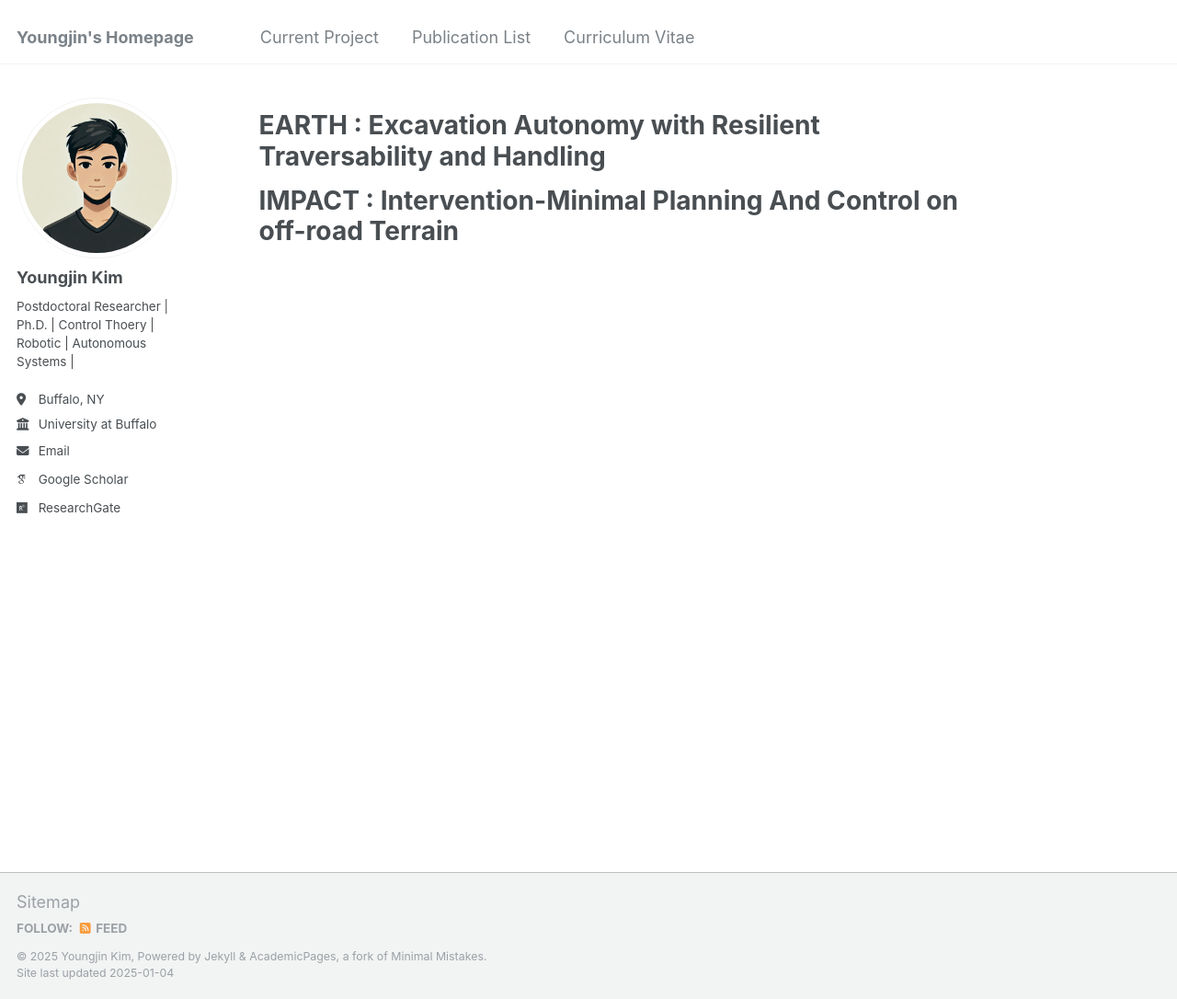
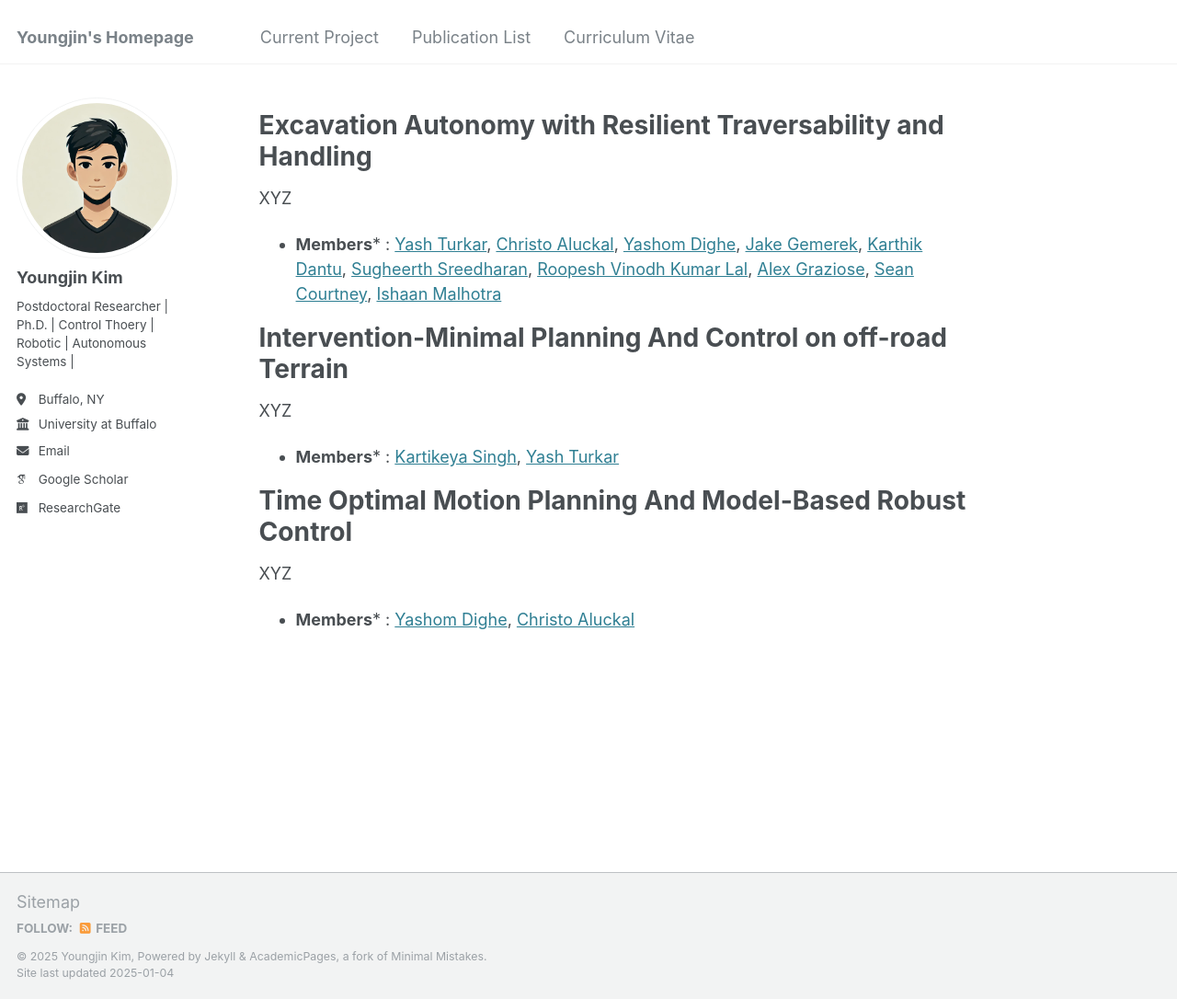
Before and after one commit to AutoBot4Kid/AutoBot4Kid.github.io, a Jekyll site: the page built from _pages/project.md, in a window 1280 px wide and 1086 px high. Shown: the whole window at 92% size. Built offline with Jekyll 4.4.1, drawn with Linux system fonts in a browser that asks for light colours; some web fonts are replaced.

Commit message:
proj updates

```diff
--- a/_pages/project.md
+++ b/_pages/project.md
@@ -4,10 +4,20 @@ title: ""
 author_profile: true
 ---
 
-**EARTH** : Excavation Autonomy with Resilient Traversability and Handling
+Excavation Autonomy with Resilient Traversability and Handling
 ======
+XYZ
 
+- **Members*** : [Yash Turkar](https://yash.turkar.in/), [Christo Aluckal](https://christoaluckal.com/), [Yashom Dighe](https://yashomdighe.com/), [Jake Gemerek](https://www.linkedin.com/in/jakegemerek/), [Karthik Dantu](https://www.buffalo.edu/cubs/members.host.html/content/shared/engineering/computer-science-engineering/profiles/faculty/ladder/dantu-karthik.html), [Sugheerth Sreedharan](https://www.linkedin.com/in/sugheerth-s-56006923a/), [Roopesh Vinodh Kumar Lal](https://www.linkedin.com/in/roopesh-vinodh-kumar-lal-82089a117/), [Alex Graziose](https://www.linkedin.com/in/alexander-graziose-131703158/), [Sean Courtney](https://www.linkedin.com/in/seancourtney271/), [Ishaan Malhotra](https://www.linkedin.com/in/ishaanmalhotra15/)
 
+Intervention-Minimal Planning And Control on off-road Terrain
+======
+XYZ
 
-**IMPACT** : Intervention-Minimal Planning And Control on off-road Terrain
+- **Members*** : [Kartikeya Singh](https://www.linkedin.com/in/kartikeya-singh1/), [Yash Turkar](https://yash.turkar.in/)
+
+Time Optimal Motion Planning And Model-Based Robust Control
 ======
+XYZ
+
+- **Members*** :  [Yashom Dighe](https://yashomdighe.com/), [Christo Aluckal](https://christoaluckal.com/)
```
